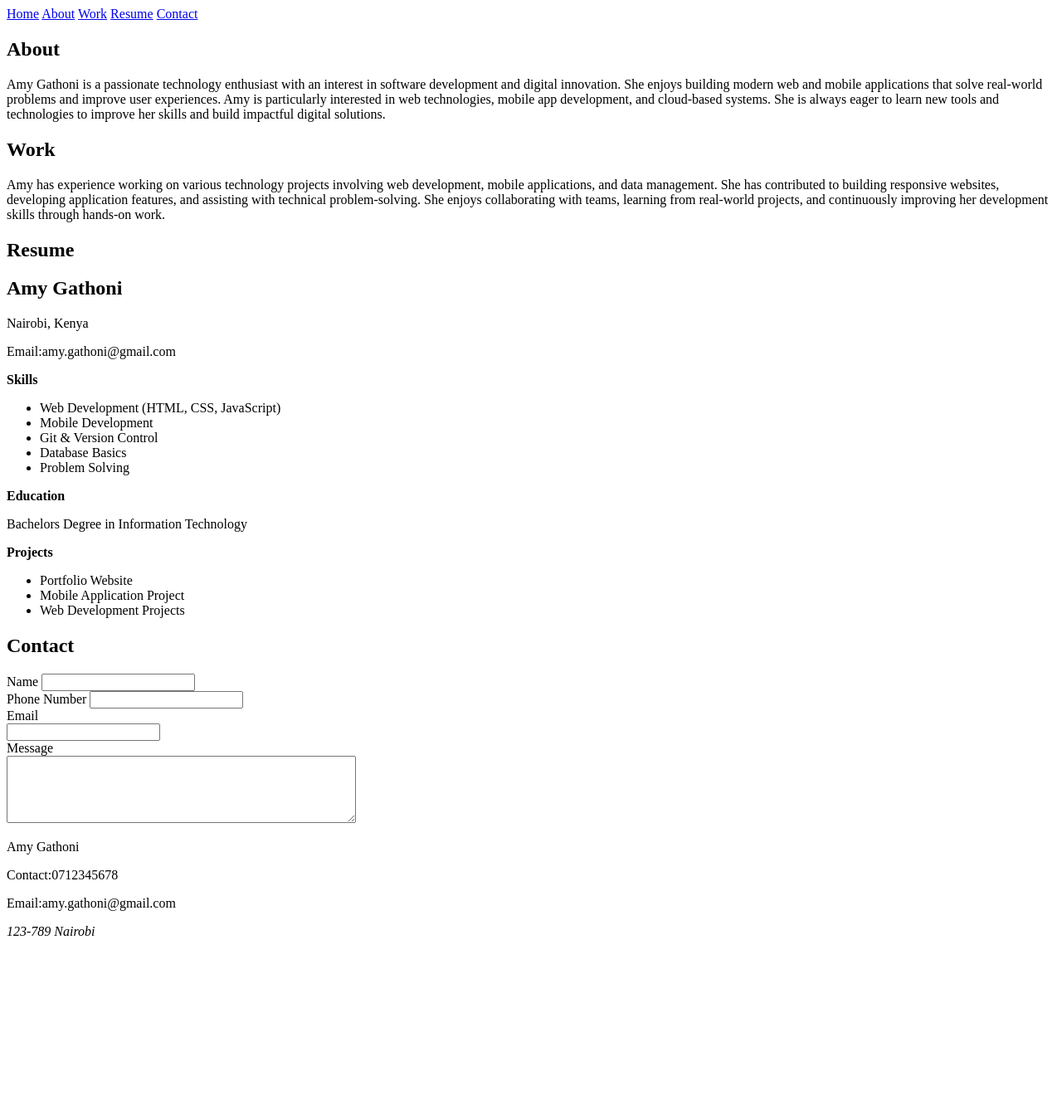
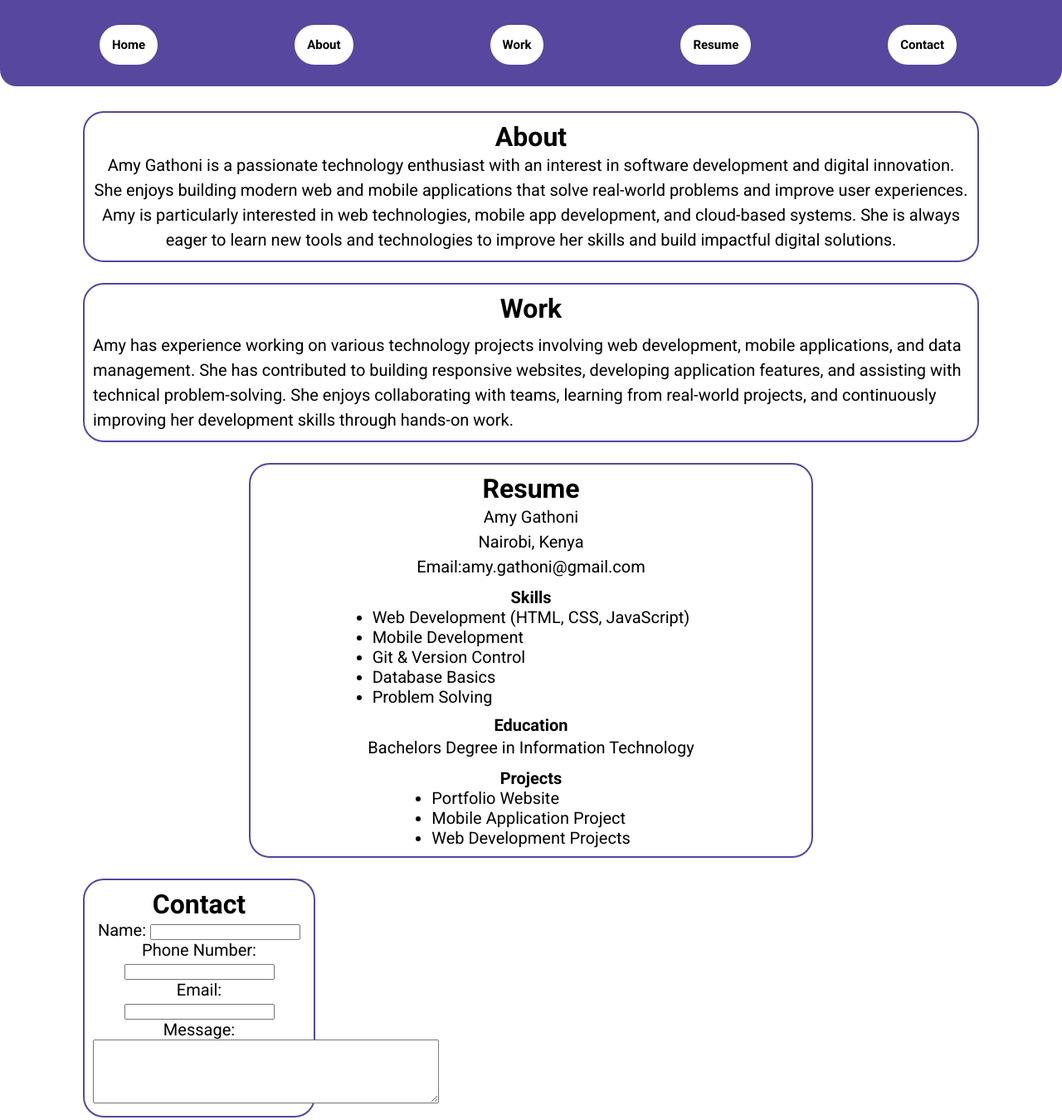
Before and after one commit to gathonikamau/HTML-Project-1, a plain HTML site: page index.html in a window 1280 px wide. Shown: the top 1350 px of the page at 83% size. Before the commit the page ends 1140 px from the top, so only its background shows below. Drawn offline with Linux system fonts and the light colour scheme.

Commit message:
style css

```diff
--- a/index.html
+++ b/index.html
@@ -3,6 +3,7 @@
   <head>
     <meta charset="UTF-8" />
     <meta name="viewport" content="width=device-width, initial-scale=1.0" />
+    <link rel="stylesheet" href="style.css" />
     <title>Portfolio</title>
   </head>
   <body>
@@ -13,23 +14,24 @@
       <a href="#resume">Resume</a>
       <a href="#contact">Contact</a>
     </nav>
+    <div id="content">
       <section id="about">
         <h1>About</h1>
         <p>
           Amy Gathoni is a passionate technology enthusiast with an interest in
-        software development and digital innovation. She enjoys building modern
-        web and mobile applications that solve real-world problems and improve
-        user experiences. Amy is particularly interested in web technologies,
-        mobile app development, and cloud-based systems. She is always eager to
-        learn new tools and technologies to improve her skills and build
-        impactful digital solutions.
+          software development and digital innovation. She enjoys building
+          modern web and mobile applications that solve real-world problems and
+          improve user experiences. Amy is particularly interested in web
+          technologies, mobile app development, and cloud-based systems. She is
+          always eager to learn new tools and technologies to improve her skills
+          and build impactful digital solutions.
         </p>
       </section>
       <section id="work">
         <h1>Work</h1>
         <p>
-        Amy has experience working on various technology projects involving web
-        development, mobile applications, and data management. She has
+          Amy has experience working on various technology projects involving
+          web development, mobile applications, and data management. She has
           contributed to building responsive websites, developing application
           features, and assisting with technical problem-solving. She enjoys
           collaborating with teams, learning from real-world projects, and
@@ -38,9 +40,10 @@
       </section>
       <section id="resume">
         <h1>Resume</h1>
-      <h2>Amy Gathoni</h2>
+        <p>Amy Gathoni</p>
         <p>Nairobi, Kenya</p>
         <p>Email:amy.gathoni@gmail.com</p>
+        <div class="skills">
           <b>Skills</b>
           <ul>
             <li>Web Development (HTML, CSS, JavaScript)</li>
@@ -49,33 +52,41 @@
             <li>Database Basics</li>
             <li>Problem Solving</li>
           </ul>
+        </div>
+        <div class="education">
           <b>Education</b>
           <p>Bachelors Degree in Information Technology</p>
+        </div>
+        <div class="projects">
           <b>Projects</b>
           <ul>
             <li>Portfolio Website</li>
             <li>Mobile Application Project</li>
             <li>Web Development Projects</li>
           </ul>
+        </div>
       </section>
       <section id="contact">
         <h1>Contact</h1>
         <form action="">
-        <label for="name">Name</label>
+          <label for="name">Name:</label>
           <input type="text" /><br />
-        <label for="number">Phone Number</label>
+          <label for="number">Phone Number:</label>
           <input type="number" /><br />
-        <label for="email">Email</label><br />
+          <label for="email">Email:</label><br />
           <input type="email" name="email" id="email" /><br />
-        <label for="message">Message</label><br />
+          <label for="message">Message:</label><br />
           <textarea name="message" id="message" rows="5" cols="50"></textarea>
         </form>
       </section>
+    </div>
     <footer>
+      <div class="footer">
         <p>Amy Gathoni</p>
         <p>Contact:0712345678</p>
         <p>Email:amy.gathoni@gmail.com</p>
         <address>123-789 Nairobi</address>
+      </div>
     </footer>
   </body>
 </html>
--- /dev/null
+++ b/style.css
@@ -0,0 +1,117 @@
+@import url("https://fonts.googleapis.com/css2?family=Roboto:ital,wght@0,100..900;1,100..900&display=swap");
+* {
+  margin: 0;
+  padding: 0;
+  box-sizing: border-box;
+}
+
+body {
+  font-family: "Roboto", sans-serif;
+  font-size: 20px;
+}
+
+#content {
+  margin: 30px 100px 0px 100px;
+}
+
+nav {
+  background-color: #57479e;
+  padding: 40px;
+  border-radius: 0 0 20px 20px;
+}
+
+nav a {
+  display: inline;
+  text-decoration: none;
+  margin-inline: 80px;
+  padding: 15px;
+  color: black;
+  font-size: 15px;
+  font-weight: bold;
+  background-color: white;
+  border-radius: 25px;
+}
+
+#about,
+#work {
+  margin-top: 25px;
+  display: flex;
+  flex-flow: column wrap;
+  padding: 10px;
+  border: 2px solid #57479e;
+  border-radius: 25px;
+}
+
+#about,
+#work h1 {
+  text-align: center;
+}
+
+#about,
+#work p {
+  margin-top: 10px;
+}
+
+#resume {
+  margin-top: 25px;
+  display: flex;
+  flex-direction: column;
+  align-items: center;
+  border: 2px solid #57479e;
+  margin-inline: 200px;
+  border-radius: 25px;
+}
+
+.skills,
+.education,
+.projects {
+  margin-top: 10px;
+  text-align: center;
+}
+
+#resume div ul li {
+  text-align: left;
+}
+
+#contact {
+  margin-top: 25px;
+  border: 2px solid #57479e;
+  margin-right: 800px;
+  text-align: center;
+  border-radius: 25px;
+  padding-bottom: 20px;
+}
+
+#resume,
+#contact {
+  padding: 10px;
+}
+
+footer {
+  background-color: #57479e;
+  color: white;
+  margin-top: 20px;
+  padding-block: 20px;
+  border-radius: 25px 25px 0 0;
+}
+
+footer div p {
+  margin-top: 10px;
+}
+
+address {
+  margin-top: 10px;
+}
+
+.footer {
+  margin-left: 50px;
+  margin-top: 10px;
+}
+
+p {
+  line-height: 1.5;
+}
+
+h1 {
+  font-size: 32px;
+}
```
Lines whose indentation alone changed are shown as unchanged.
